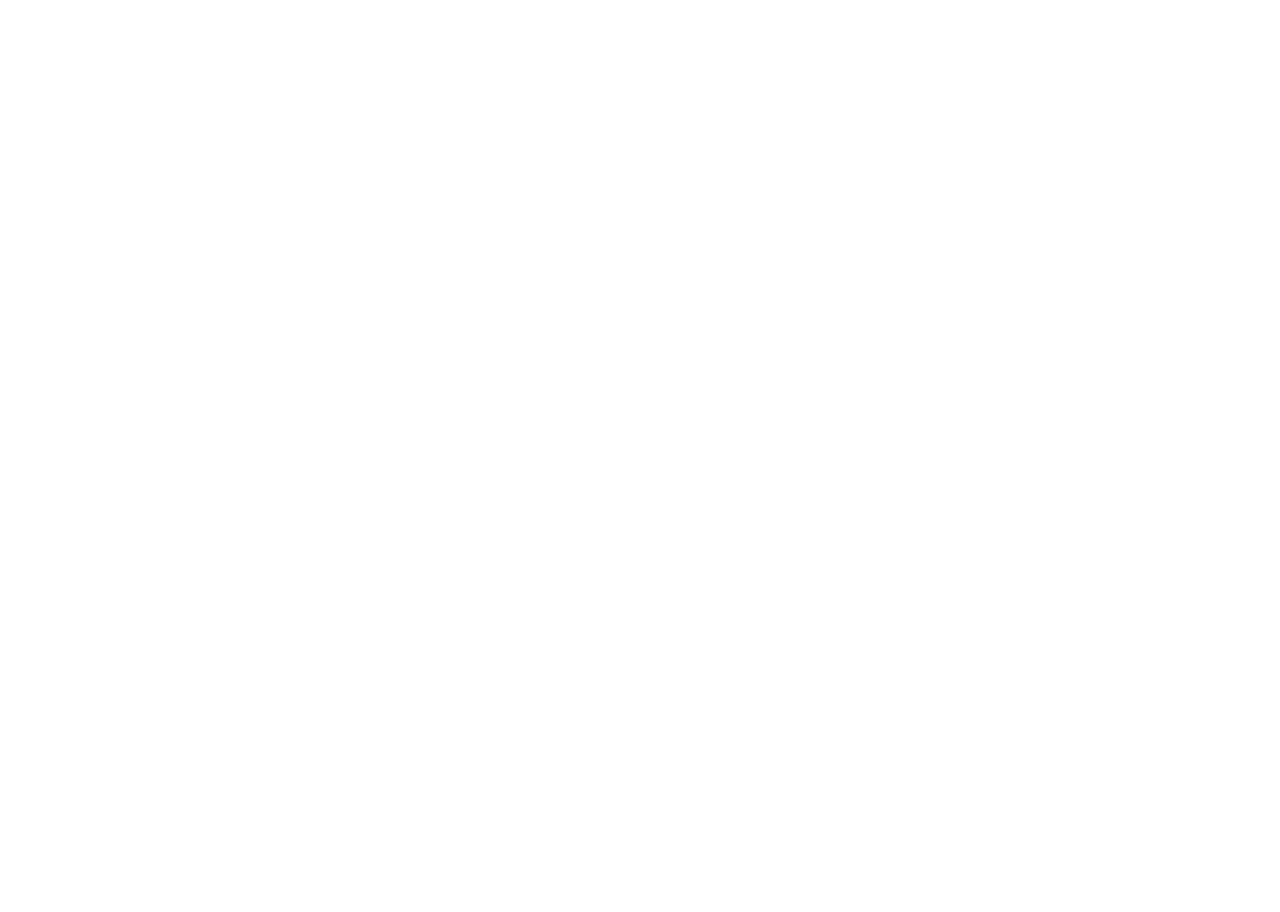
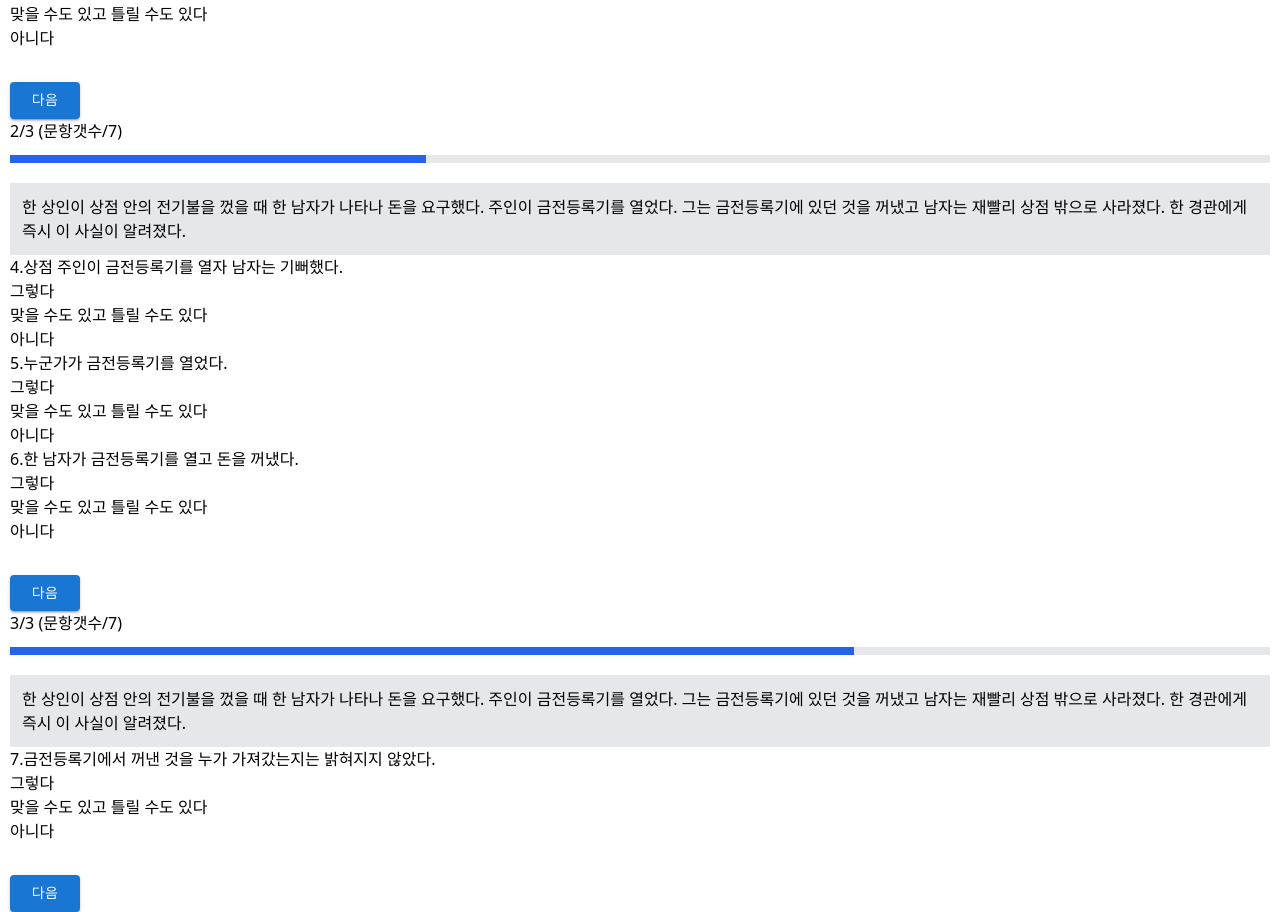
Before and after one commit to gaebal-saebal/objectivity-test-app, a React (Vite) app: page / in a window 1280 px wide. Shown: the part 1321-2233 px from the top of the page. Before the commit the page ends 1228 px from the top, so only its background shows below. Built offline with nearby package versions, Linux system fonts and the light colour scheme.

Commit message:
feat : test component 구현

```diff
--- a/constants/question001.js
+++ b/constants/question001.js
@@ -3,8 +3,7 @@
 // TODO: 이 response를 브라우저에 출력해주세요
 const question001 = {
   testName: '객관성 테스트',
-  description:
-    '나의 객관성이 얼마나 높은지 알려주는 객관성 테스트입니다. 각 문항마다 정답이라고 판단되는 것을 체크하시면 됩니다. 검사를 시작하시려면 시작 버튼을 눌러주세요.',
+  description: '나의 객관성이 얼마나 높은지 알려주는 객관성 테스트입니다. 각 문항마다 정답이라고 판단되는 것을 체크하시면 됩니다. 검사를 시작하시려면 시작 버튼을 눌러주세요.',
   questionExample:
     '한 상인이 상점 안의 전기불을 껐을 때 한 남자가 나타나 돈을 요구했다. 주인이 금전등록기를 열었다. 그는 금전등록기에 있던 것을 꺼냈고 남자는 재빨리 상점 밖으로 사라졌다. 한 경관에게 즉시 이 사실이 알려졌다.',
   questions: [
@@ -62,6 +61,15 @@
         { name: '아니다', answer: false },
       ],
     },
+    {
+      questionNo: 7,
+      questionLabel: '금전등록기에서 꺼낸 것을 누가 가져갔는지는 밝혀지지 않았다.',
+      options: [
+        { name: '그렇다', answer: true },
+        { name: '맞을 수도 있고 틀릴 수도 있다', answer: false },
+        { name: '아니다', answer: false },
+      ],
+    },
   ],
 };
 
--- a/src/App.jsx
+++ b/src/App.jsx
@@ -9,7 +9,9 @@
     <>
       <Header />
       <Start />
-      <Test />
+      <Test page={1} />
+      <Test page={2} />
+      <Test page={3} />
     </>
   );
 }
--- a/src/components/Question.jsx
+++ b/src/components/Question.jsx
@@ -1,15 +1,20 @@
 import { question001 } from '../../constants';
 
-export const Question = () => {
+export const Question = ({ questionNo }) => {
+  const questionNumber = questionNo - 1;
   return (
     <div>
       <div>
-        <span>{question001.questions[0].questionNo}.</span>
-        {question001.questions[0].questionLabel}
+        <span>{question001.questions[questionNumber].questionNo}.</span>
+        {question001.questions[questionNumber].questionLabel}
       </div>
       <div>
-        {question001.questions[0].options.map((option, i) => {
-          return <div key={i}>{option.name}</div>;
+        {question001.questions[questionNumber].options.map((option, i) => {
+          return (
+            <div key={i} value={option.answer}>
+              {option.name}
+            </div>
+          );
         })}
       </div>
     </div>
--- a/src/components/Test.jsx
+++ b/src/components/Test.jsx
@@ -2,12 +2,23 @@
 import { question001 } from '../../constants';
 import { Question } from './Question';
 
-export const Test = () => {
+export const Test = ({ page }) => {
+  const idx = page * 3;
+  const totalPage = Math.ceil(question001.questions.length / 3);
+  const progress = Math.round(((page - 1) / totalPage) * 100);
+
   return (
     <div>
-      <div>문항 진행정도</div>
-      <div className='bg-gray-200 mt-5 p-3'>{question001.questionExample}</div>
-      <Question />
+      <div className='mb-3'>
+        {page}/{totalPage} (문항갯수/{question001.questions.length})
+      </div>
+      <div className='w-[100%] h-2 bg-gray-200'>
+        <div className='z-10 h-2 bg-blue-600' style={{ width: `${progress}%` }}></div>
+      </div>
+      <div className='p-3 mt-5 bg-gray-200'>{question001.questionExample}</div>
+      <Question questionNo={idx - 2} />
+      {question001.questions[idx - 2] === undefined ? null : <Question questionNo={idx - 1} />}
+      {question001.questions[idx - 1] === undefined ? null : <Question questionNo={idx} />}
       <div>
         <Button
           variant='contained'
```
